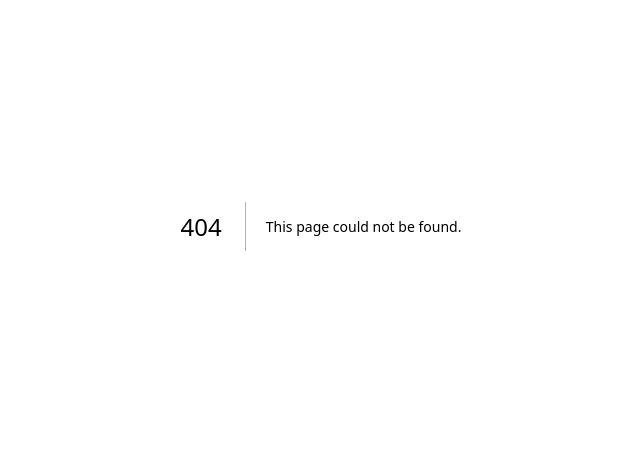
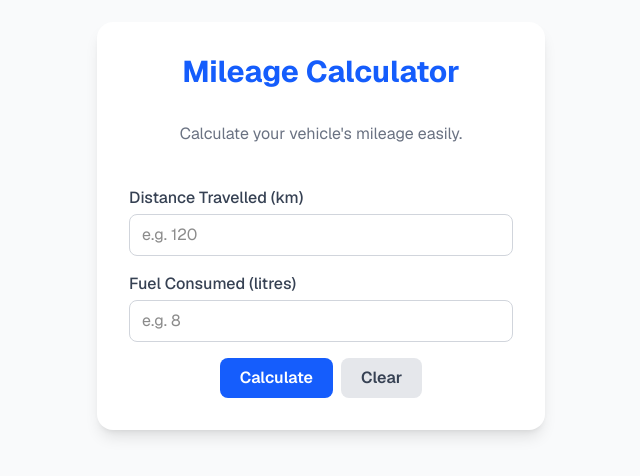
Before and after one commit to mayurkode7/calculatorPlus, a Next.js app in the folder calculator-plus-app/: page /mileage-calculator in a window 1280 px wide. Before the commit this address had no page. Shown: the part 174-650 px from the top of the page, without its empty margins (319-959 px from the left). Built offline with nearby package versions, Linux system fonts and the light colour scheme.

Commit message:
Add MileageCalculator component with sharing functionality and input validation

```diff
--- /dev/null
+++ b/calculator-plus-app/src/app/mileage-calculator/page.js
@@ -0,0 +1,150 @@
+"use client";
+import { useState } from "react";
+import ShareButton from "@/components/ShareButton";
+
+function ShareButton2({ text }) {
+  const handleShare = async () => {
+    if (navigator.share) {
+      try {
+        await navigator.share({ text });
+      } catch (_) {}
+    } else {
+      await navigator.clipboard.writeText(text);
+      alert("Copied to clipboard!");
+    }
+  };
+  return (
+    <button
+      type="button"
+      onClick={handleShare}
+      className="ml-2 text-xs px-2 py-1 rounded border border-blue-500 bg-blue-50 text-blue-700 hover:bg-blue-100 focus:outline-none focus:ring-2 focus:ring-blue-500"
+    >
+      Share
+    </button>
+  );
+}
+
+export default function MileageCalculator() {
+  const [distance, setDistance] = useState("");
+  const [fuel, setFuel] = useState("");
+  const [mileage, setMileage] = useState(null);
+  const [error, setError] = useState("");
+  const [history, setHistory] = useState([]);
+
+  const handleDistanceChange = (e) => {
+    const value = e.target.value;
+    if (/^\d*\.?\d*$/.test(value)) {
+      setDistance(value);
+      setError("");
+    } else {
+      setError("Please enter only numeric values for distance.");
+    }
+  };
+
+  const handleFuelChange = (e) => {
+    const value = e.target.value;
+    if (/^\d*\.?\d*$/.test(value)) {
+      setFuel(value);
+      setError("");
+    } else {
+      setError("Please enter only numeric values for fuel.");
+    }
+  };
+
+  const calculateMileage = () => {
+    if (!distance || !fuel || isNaN(distance) || isNaN(fuel) || fuel == 0) {
+      setMileage(null);
+      setError("Please enter valid numeric values for both fields.");
+      return;
+    }
+    const result = (parseFloat(distance) / parseFloat(fuel)).toFixed(2);
+    setMileage(result);
+    setError("");
+    setHistory([
+      {
+        distance,
+        fuel,
+        mileage: result,
+        id: Date.now()
+      },
+      ...history
+    ].slice(0, 5)); // restrict history to max 5 items
+  };
+
+  const clearAll = () => {
+    setDistance("");
+    setFuel("");
+    setMileage(null);
+    setError("");
+  };
+
+  return (
+    <div className="font-sans min-h-screen flex flex-col items-center justify-center bg-gray-50">
+      <div className="w-full max-w-md bg-white rounded-2xl shadow-lg p-6 sm:p-8 flex flex-col gap-6">
+        <h1 className="text-3xl font-bold text-blue-600 text-center mb-2">Mileage Calculator</h1>
+        <p className="text-gray-500 text-center mb-4">Calculate your vehicle's mileage easily.</p>
+        <div className="flex flex-col gap-4">
+          <div>
+            <label className="block mb-1 text-gray-700 font-medium">Distance Travelled (km)</label>
+            <input
+              type="text"
+              value={distance}
+              onChange={handleDistanceChange}
+              className="w-full rounded-lg border border-gray-300 px-3 py-2 text-base focus:outline-none focus:ring-2 focus:ring-blue-500"
+              placeholder="e.g. 120"
+            />
+          </div>
+          <div>
+            <label className="block mb-1 text-gray-700 font-medium">Fuel Consumed (litres)</label>
+            <input
+              type="text"
+              value={fuel}
+              onChange={handleFuelChange}
+              className="w-full rounded-lg border border-gray-300 px-3 py-2 text-base focus:outline-none focus:ring-2 focus:ring-blue-500"
+              placeholder="e.g. 8"
+            />
+          </div>
+          {error && (
+            <div className="text-red-600 text-sm text-center">{error}</div>
+          )}
+          <div className="flex gap-2 justify-center">
+            <button
+              onClick={calculateMileage}
+              className="bg-blue-600 text-white px-5 py-2 rounded-lg font-semibold hover:bg-blue-700 transition"
+            >
+              Calculate
+            </button>
+            <button
+              onClick={clearAll}
+              className="bg-gray-200 text-gray-700 px-5 py-2 rounded-lg font-semibold hover:bg-gray-300 transition"
+            >
+              Clear
+            </button>
+          </div>
+          {mileage !== null && !error && (
+            <div className="mt-2 text-lg text-green-700 text-center">
+              Mileage: <span className="font-bold">{mileage} km/l</span>
+            </div>
+          )}
+        </div>
+        {history.length > 0 && (
+          <div className="mt-6">
+            <h2 className="text-md font-semibold mb-2 text-gray-700 text-center">Recent Operations (last 5)</h2>
+            <ul className="space-y-2">
+              {history.map((item) => (
+                <li key={item.id} className="flex items-center justify-between bg-gray-100 p-3 rounded-lg">
+                  <span className="text-gray-800 text-sm">
+                    Distance: <b>{item.distance}</b> km, Fuel: <b>{item.fuel}</b> l, Mileage: <b>{item.mileage} km/l</b>
+                  </span>
+                  <ShareButton
+                    text={`Mileage Calculation:\nDistance: ${item.distance} km\nFuel: ${item.fuel} liters \nMileage: ${item.mileage} km/l\n\nCalculated using Calculator Plus App developed by Mayur Kode.\n\nVisit: https://calculator-plus-coral.vercel.app/`}
+                  />
+                </li>
+              ))}
+            </ul>
+          </div>
+        )}
+      </div>
+    </div>
+  );
+}
--- a/calculator-plus-app/src/app/page.js
+++ b/calculator-plus-app/src/app/page.js
@@ -10,6 +10,7 @@ export default function Home() {
   const tools = [
     { href: "/percentage", label: "Percentage" },
     { href: "/basic-calculator", label: "Basic Calculator" },
+    { href: "/mileage-calculator", label: "Mileage Calculator" },
   ];
 
   const filteredTools = tools.filter((tool) =>
```
